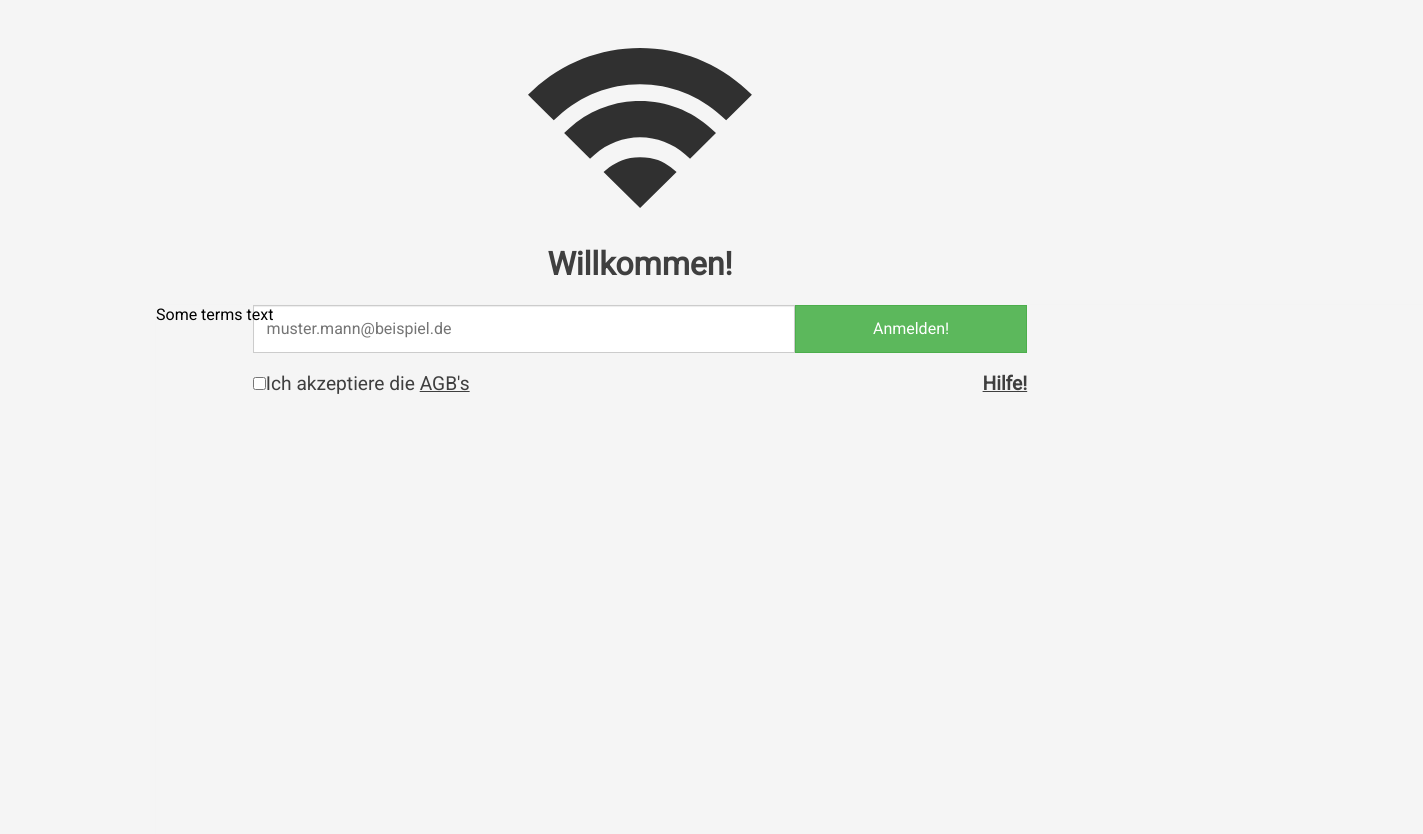
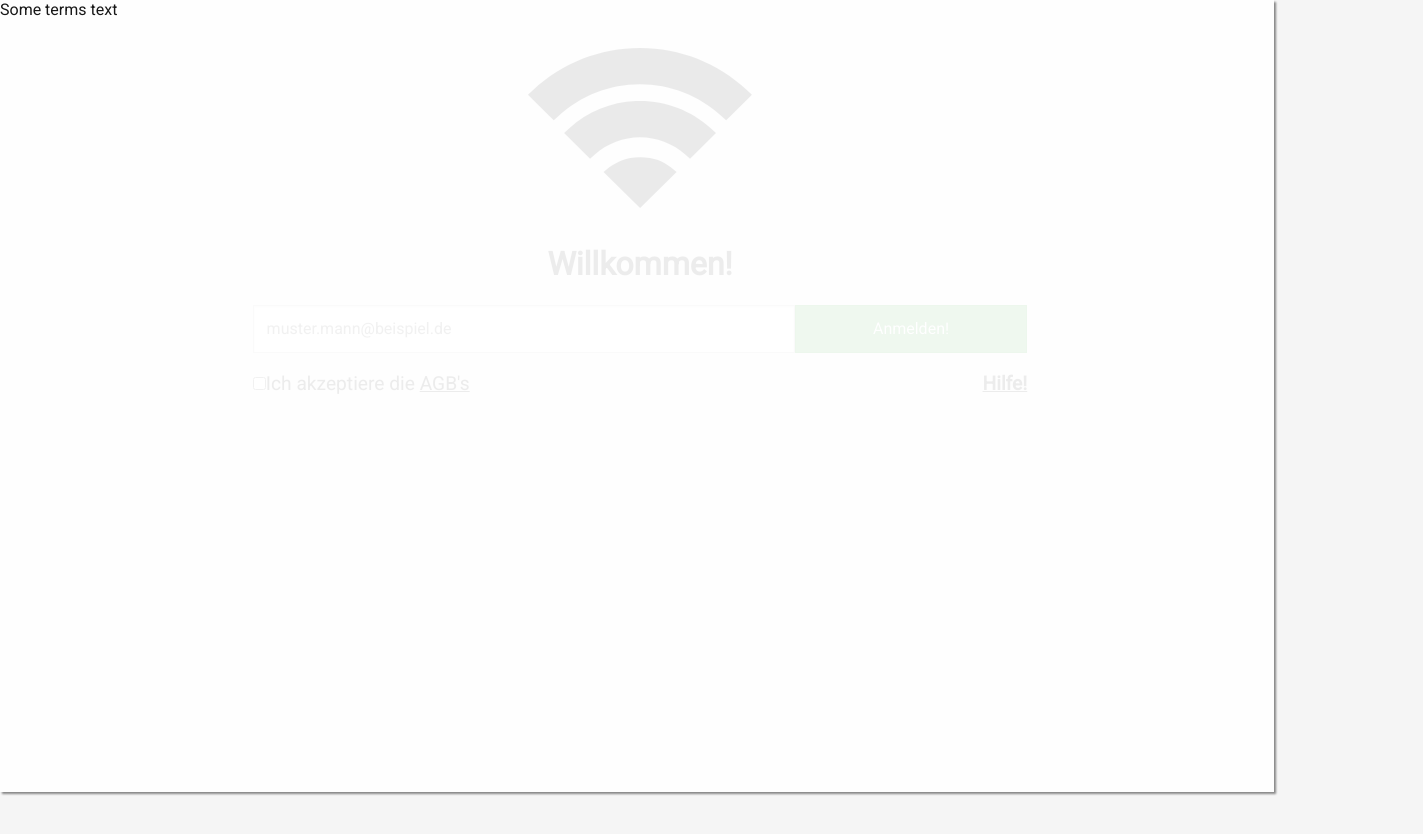
Before and after one commit to max-wil/open_wifi, a plain HTML site: page open_wifi.html in a window 1280 px wide. Both pictures are taken after a click on the element "AGB's". Shown: the whole page, 1423 px wide, since content can reach past the window. After the commit the page ends 800 px from the top, so only its background shows below. Drawn offline with nearby package versions, Linux system fonts and the light colour scheme.

Commit message:
text-box styling

```diff
--- a/style.css
+++ b/style.css
@@ -84,8 +84,12 @@ input[type="checkbox"]:required:invalid {
 }
 .text-box {
     position: absolute;
-    width: 99%;
+    top: 0;
+    left: 0;
+    width: 99.5%;
     height: 99%;
+    background-color: white;
+    opacity: 0.9;
     box-shadow: 2px 2px 2px rgba(0,0,0,0.5);
 }
 
```
